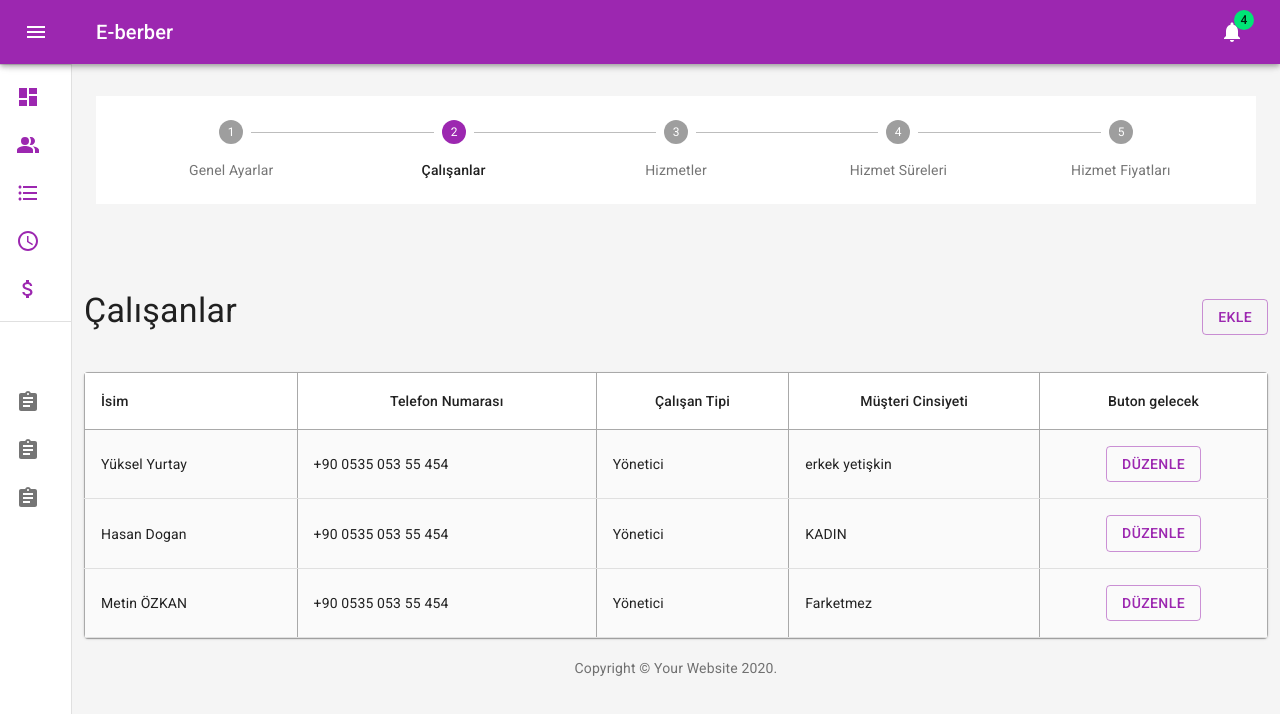
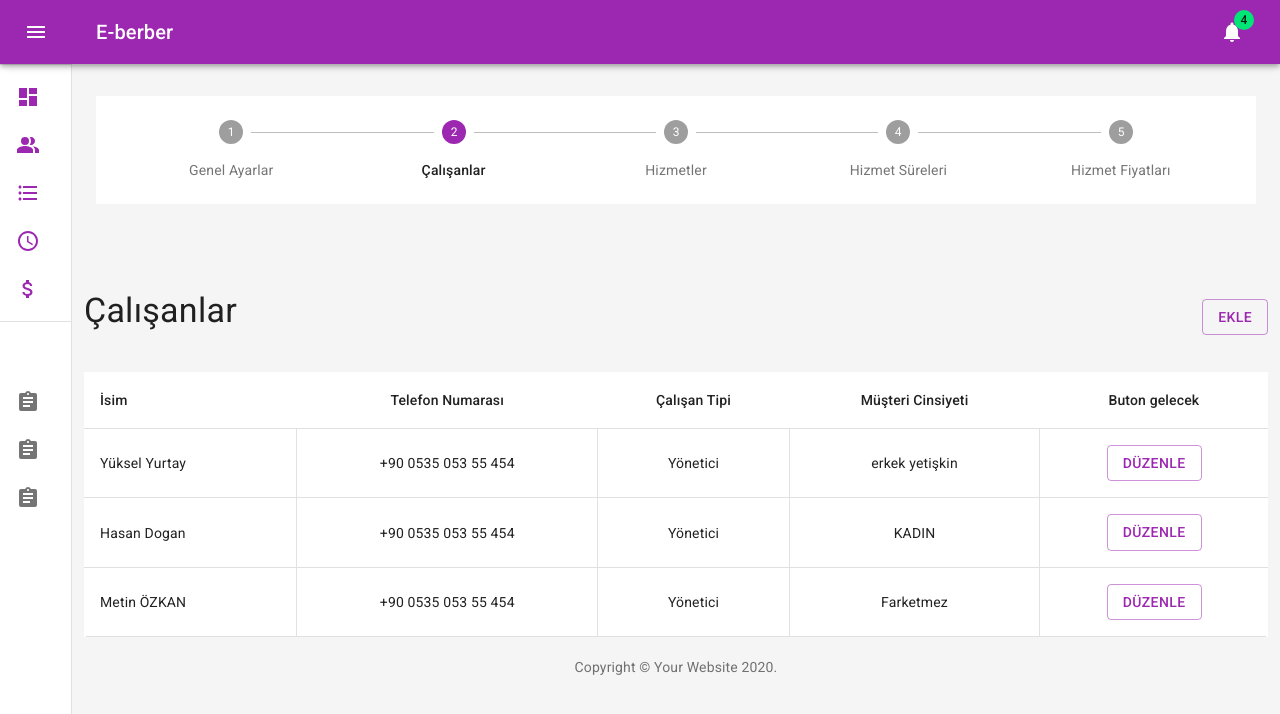
Before and after one commit to metinozkan/E-berberAdmin, a React (Create React App) app: page /personnel in a window 1280 px wide. Shown: the top 714 px of the page. Built offline with nearby package versions, Linux system fonts and the light colour scheme.

Commit message:
edited personnel table

```diff
--- a/src/Pages/Personnel/components/PersonnelTable.js
+++ b/src/Pages/Personnel/components/PersonnelTable.js
@@ -14,12 +14,9 @@ const useStyles = makeStyles({
   table: {
     minWidth: 650,
   },
-  tableCol: {
-    border: "1px solid darkGray",
-  },
+  tableCol: {},
   tableRowBorder: {
-    borderRight: "1px solid darkGray",
-    borderLeft: "1px solid darkGray",
+    borderRight: "1px solid #e2e2e2",
   },
 });
 
@@ -55,7 +52,7 @@ export const PersonnelTable = () => {
   const classes = useStyles();
 
   return (
-    <TableContainer component={Paper}>
+    <TableContainer component={Paper} elevation={0}>
       <Table className={classes.table} aria-label="simple table">
         <TableHead>
           <TableRow>
@@ -76,10 +73,7 @@ export const PersonnelTable = () => {
         </TableHead>
         <TableBody>
           {rows.map((row) => (
-            <TableRow
-              key={row.name}
-              style={{ background: "rgb(250, 250, 250)" }}
-            >
+            <TableRow key={row.name}>
               <TableCell
                 component="th"
                 scope="row"
@@ -87,16 +81,16 @@ export const PersonnelTable = () => {
               >
                 {row.name}
               </TableCell>
-              <TableCell align="left" className={classes.tableRowBorder}>
+              <TableCell align="center" className={classes.tableRowBorder}>
                 {row.phoneNumber}
               </TableCell>
-              <TableCell align="left" className={classes.tableRowBorder}>
+              <TableCell align="center" className={classes.tableRowBorder}>
                 {row.workerType}
               </TableCell>
-              <TableCell align="left" className={classes.tableRowBorder}>
+              <TableCell align="center" className={classes.tableRowBorder}>
                 {row.genderType}
               </TableCell>
-              <TableCell align="center" className={classes.tableRowBorder}>
+              <TableCell align="center" className={""}>
                 {row.button}
               </TableCell>
             </TableRow>
```
